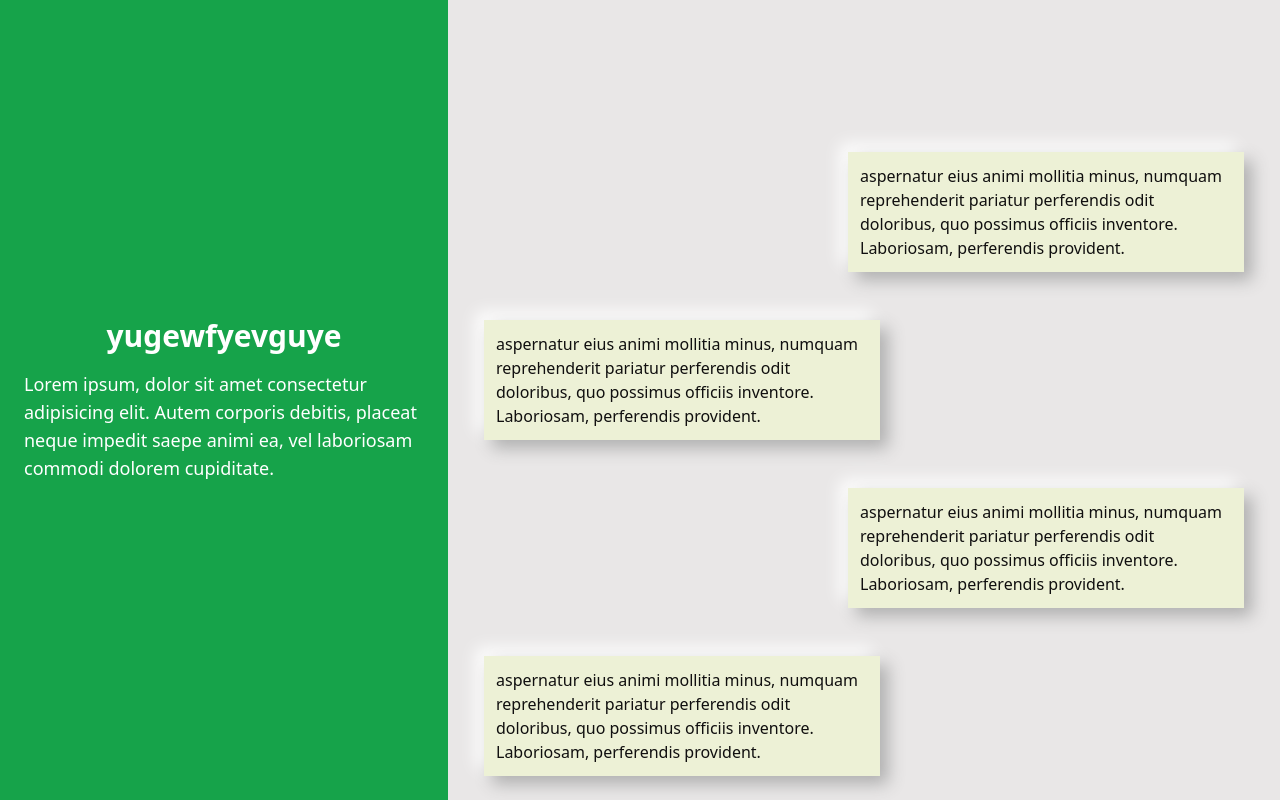
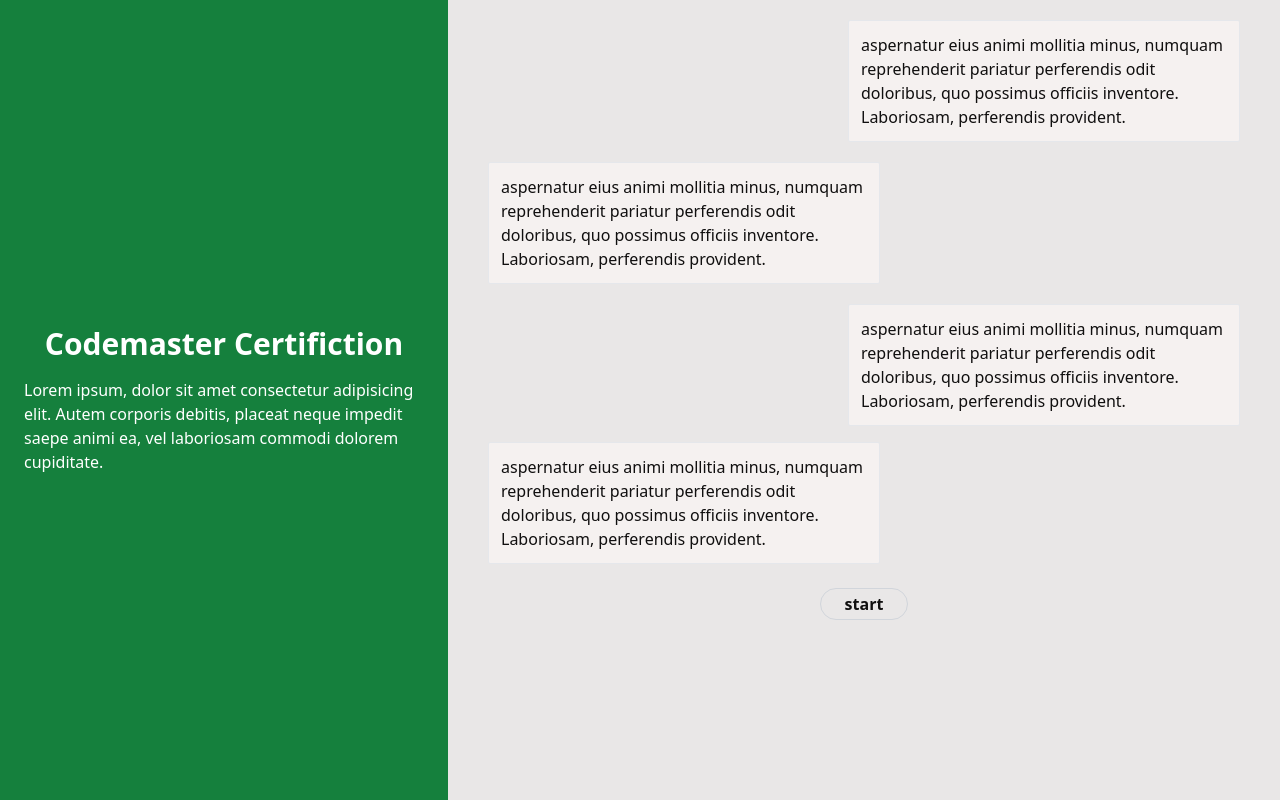
Before and after one commit to YashMulik2005/code_master_frontend, a React (Vite) app: page /certificate/rule/1 in a window 1280 px wide. Built offline with nearby package versions, Linux system fonts and the light colour scheme.

Commit message:
skeletons done

```diff
--- a/src/certificate/Certificate.jsx
+++ b/src/certificate/Certificate.jsx
@@ -6,6 +6,7 @@ import { BarLoader } from 'react-spinners'
 import photo from '../assets/dashboard_bg.png'
 import { BiCodeAlt } from 'react-icons/bi'
 import { FaFreeCodeCamp } from 'react-icons/fa6'
+import CertificateSketeon from './CertificateSketeon';
 
 function Certificate() {
     const [data, setdata] = useState()
@@ -38,7 +39,7 @@ function Certificate() {
             <h1 className=' text-center text-2xl m-4 font-bold'>Certify for below courses</h1>
             <div className=' p-7 grid grid-cols-1 sm:grid-cols-2 md:grid-cols-3 lg:grid-cols-4 gap-5'>
                 {
-                    (loader ? <section className=' justify-center items-center'><BarLoader size={25} color='green' /></section> :
+                    (loader ? <section className=" flex"><CertificateSketeon /><CertificateSketeon /><CertificateSketeon /><CertificateSketeon /></section> :
                         data?.map((item, index) => {
                             return <div className={` hover:scale-110 transition-all ease-linear duration-200 relative p-3 flex justify-between items-center rounded-lg h-40 ${theme == "light" ? " bg-[#f5f1f0] border-[1px] " : "bg-[#0c131d] shadow-lg"} `} key={index}  >
                                 <section>
--- /dev/null
+++ b/src/certificate/CertificateSketeon.jsx
@@ -0,0 +1,26 @@
+import React from 'react'
+import Skeleton, { SkeletonTheme } from 'react-loading-skeleton'
+import 'react-loading-skeleton/dist/skeleton.css'
+import themehook from '../components/CodeContext'
+
+function CertificateSketeon() {
+    const { theme } = themehook()
+    return (
+        <div className=' mx-3'>
+            <SkeletonTheme baseColor='#e5e5e5' highlightColor='#cccccc'>
+                <div className={` ${theme == "light" ? "bg-[#f5f1f0]" : "bg-[#0c131d]"} flex w-[100%] h-40 rounded-md`}>
+                    <div className=' w-[50%] p-2 h-[100%] flex items-center justify-center '>
+                        <Skeleton width={100} height={110} />
+                    </div>
+                    <div className=' w-[50%] p-2 h-[100%] flex items-start justify-center flex-col '>
+                        <Skeleton width={20} circle />
+                        <Skeleton width={100} />
+                        <Skeleton width={60} />
+                    </div>
+                </div>
+            </SkeletonTheme>
+        </div>
+    )
+}
+
+export default CertificateSketeon
--- a/src/certificate/Dashboard.jsx
+++ b/src/certificate/Dashboard.jsx
@@ -71,7 +71,7 @@ function Dashboard() {
     console.log(id);
     return (
         <div className=' flex'>
-            <div className='hidden sm:w-[25%] h-[100vh] bg-green-600 text-white font-semibold sm:flex justify-center items-center p-4'>
+            <div className='hidden sm:w-[25%] h-[100vh] bg-green-700 text-white font-semibold sm:flex justify-center items-center p-4'>
                 <h1>Lorem ipsum dolor sit amet consectetur adipisicing elit. Officia, minima veniam at voluptates magni explicabo assumenda inventore porro expedita, esse id pariatur eaque quasi quo. Quae quod aperiam blanditiis? Aperiam!</h1>
             </div>
             <div className=' w-[100%] sm:w-[75%] h-[100vh]  relative bg-contain bg-center bg-no-repeat'>
@@ -96,7 +96,7 @@ function Dashboard() {
                             </thead>
                             {
                                 data?.map((item, index) => {
-                                    return <tr className=' hover:bg-[#edf1d6] border-b border-slate-500' key={index}>
+                                    return <tr className={` ${theme == "light" ? "hover:bg-[#f5f1f0]" : "hover:bg-[#0c131d]"} hover:border-b-0 border-b border-slate-500`} key={index}>
                                         <td className=' p-3 font-semibold text-left hover:text-black text-sm'>{index + 1}</td>
                                         <td className=' p-3 font-semibold text-left text-green-600'>{item.name}</td>
                                         <td className=' p-3 font-semibold text-left hover:text-black'>{item.topic}</td>
--- a/src/certificate/Rules.jsx
+++ b/src/certificate/Rules.jsx
@@ -52,60 +52,38 @@ function Rules() {
 
     return (
         <div className=' flex flex-col sm:flex-row'>
-            <div className={` w-[100%] sm:w-[35%] sm:h-[100vh] flex justify-center items-center p-4 flex-col bg-green-600  text-white`}>
-                <h1 className=' text-3xl font-bold m-2'>yugewfyevguye</h1>
-                <p className=' text-lg m-2'>Lorem ipsum, dolor sit amet consectetur adipisicing elit. Autem corporis debitis, placeat neque impedit saepe animi ea, vel laboriosam commodi dolorem cupiditate.</p>
+            <div className={` w-[100%] sm:w-[35%] sm:h-[100vh] flex justify-center items-center p-4 flex-col bg-green-700  text-white`}>
+                <h1 className=' text-3xl font-bold m-2'>Codemaster Certifiction</h1>
+                <p className=' text-md m-2'>Lorem ipsum, dolor sit amet consectetur adipisicing elit. Autem corporis debitis, placeat neque impedit saepe animi ea, vel laboriosam commodi dolorem cupiditate.</p>
             </div>
 
-            <div className=' w-[100%] sm:w-[65%] h-[100vh] p-2 sm:overflow-y-auto sm:py-32' >
-                <motion.div className=' flex justify-end px-3' ref={div1}
-                    variants={animateleft}
-                    initial="hidden"
-                    animate={isInView1 ? "visible" : "hidden"}
-                    transition={transition}>
-                    <section className={`w-[50%] p-3 m-4 my-6 ${theme == "light" ? "bg-[#edf1d6] shadow-[8px_8px_16px_#afafaf,-8px_-8px_16px_#ffffff]" : "bg-[#191919] shadow-lg"}  `}>
-                        <motion.p
-                            variants={animation}
-                            initial="hidden"
-                            animate={isInView1 ? "visible" : "hidden"}
-                            transition={transition2}
-                        >aspernatur eius animi mollitia minus, numquam reprehenderit pariatur perferendis odit doloribus, quo possimus officiis inventore. Laboriosam, perferendis provident.</motion.p>
+            <div className=' w-[100%] sm:w-[65%] h-[100vh] p-3 sm:overflow-y-auto' >
+                <motion.div className=' flex justify-end px-3' ref={div1}>
+                    <section className={`w-[50%] p-3 m-4 my-2 ${theme == "light" ? "bg-[#f5f1f0] border-[1px]" : "bg-[#0c131d]"} rounded-sm `}>
+                        <motion.p>aspernatur eius animi mollitia minus, numquam reprehenderit pariatur perferendis odit doloribus, quo possimus officiis inventore. Laboriosam, perferendis provident.</motion.p>
                     </section>
                 </motion.div>
 
-                <motion.div className=' flex justify-start px-3' ref={div2}
-                    variants={animateright}
-                    initial="hidden"
-                    animate={isInView2 ? "visible" : "hidden"}
-                    transition={transition}>
-                    <section className={`w-[50%] p-3 m-4 my-6 ${theme == "light" ? "bg-[#edf1d6] shadow-[8px_8px_16px_#afafaf,-8px_-8px_16px_#ffffff]" : "bg-[#191919] shadow-lg"}  `}>
+                <motion.div className=' flex justify-start px-3' ref={div2}>
+                    <section className={`w-[50%] p-3 m-4 my-3 ${theme == "light" ? "bg-[#f5f1f0] border-[1px]" : "bg-[#0c131d]"} rounded-sm `}>
                         <p>aspernatur eius animi mollitia minus, numquam reprehenderit pariatur perferendis odit doloribus, quo possimus officiis inventore. Laboriosam, perferendis provident.</p>
                     </section>
                 </motion.div>
 
-                <motion.div className=' flex justify-end px-3' ref={div3}
-                    variants={animateleft}
-                    initial="hidden"
-                    animate={isInView3 ? "visible" : "hidden"}
-                    transition={transition}
-                >
-                    <section className={`w-[50%] p-3 m-4 my-6 ${theme == "light" ? "bg-[#edf1d6] shadow-[8px_8px_16px_#afafaf,-8px_-8px_16px_#ffffff]" : "bg-[#191919] shadow-lg"}  `}>
+                <motion.div className=' flex justify-end px-3' ref={div3}>
+                    <section className={`w-[50%] p-3 m-4 my-2 ${theme == "light" ? "bg-[#f5f1f0] border-[1px]" : "bg-[#0c131d]"} rounded-sm `}>
                         <p>aspernatur eius animi mollitia minus, numquam reprehenderit pariatur perferendis odit doloribus, quo possimus officiis inventore. Laboriosam, perferendis provident.</p>
                     </section>
                 </motion.div>
 
-                <motion.div className=' flex justify-start px-3' ref={div4}
-                    variants={animateright}
-                    initial="hidden"
-                    animate={isInView4 ? "visible" : "hidden"}
-                    transition={transition}
-                >
-                    <section className={`w-[50%] p-3 m-4 my-6 ${theme == "light" ? "bg-[#edf1d6] shadow-[8px_8px_16px_#afafaf,-8px_-8px_16px_#ffffff]" : "bg-[#191919] shadow-lg"}  `}>
+                <motion.div className=' flex justify-start px-3' ref={div4}>
+
+                    <section className={`w-[50%] p-3 m-4 my-2 ${theme == "light" ? "bg-[#f5f1f0] border-[1px]" : "bg-[#0c131d]"} rounded-sm `}>
                         <p>aspernatur eius animi mollitia minus, numquam reprehenderit pariatur perferendis odit doloribus, quo possimus officiis inventore. Laboriosam, perferendis provident.</p>
                     </section>
                 </motion.div>
                 <section className=' flex justify-center'>
-                    <button className=' bg-green-600 text-white px-7 py-1 rounded-3xl font-semibold my-4 '><Link to={`/certificate/dashboard/${id}`}> start </Link></button>
+                    <button className=' border-[1px] hover:bg-green-600 hover:text-white hover:border-none px-6 py-[3px] border-gray-300 rounded-3xl font-semibold my-4 '><Link to={`/certificate/dashboard/${id}`}> start </Link></button>
                 </section>
             </div>
         </div>
--- a/src/course/Course.jsx
+++ b/src/course/Course.jsx
@@ -5,6 +5,7 @@ import bg from '../assets/home_bg.gif'
 import { BarLoader } from 'react-spinners'
 import { Link } from 'react-router-dom'
 import { BiCodeAlt } from 'react-icons/bi'
+import CouseSkeleton from './CouseSkeleton'
 
 function Course() {
     const { contextusername, theme } = themehook()
@@ -40,7 +41,9 @@ function Course() {
                     </ul>
                     <h1 className=' font-bold text-green-500 text-2xl'>All courses of code-master are free to enrole.</h1>
                 </section>
-                {(loder ? <section><BarLoader size={25} color='green' /></section> :
+                {(loder ? <section className=' grid grid-cols-1 w-[100%] md:grid-cols-2 md:w-2/3 gap-3 mt-2 sm:mt-0 max-[768px]:place-items-center'>
+                    <CouseSkeleton /><CouseSkeleton /><CouseSkeleton /><CouseSkeleton />
+                </section> :
                     <div className=' grid grid-cols-1 w-[100%] md:grid-cols-2 md:w-2/3 gap-3 mt-2 sm:mt-0 max-[768px]:place-items-center'>
                         {
                             data?.map((item, index) => {
--- a/src/course/Coursetopic.jsx
+++ b/src/course/Coursetopic.jsx
@@ -12,7 +12,7 @@ import 'react-toastify/dist/ReactToastify.css';
 function Coursetopic() {
     const { id } = useParams()
     console.log(id);
-    const { contextusername, logedin, settopic_id, setcourse_id, setnavbar } = themehook()
+    const { contextusername, logedin, settopic_id, setcourse_id, setnavbar, theme } = themehook()
     const navigate = useNavigate()
     const [data, setdata] = useState([])
     const [track, settrack] = useState({})
@@ -119,24 +119,24 @@ function Coursetopic() {
     }, [enroll, contextusername])
 
     return (
-        <div onClick={handlenav}>
+        <div onClick={handlenav} className=' min-h-[95vh]'>
             {(loader ? <section className=" flex justify-center h-[75vh] items-center" ><BarLoader size={50} color='green' /></section> :
-                <div>
-                    <div className=' flex p-2 min-[760px]:h-[28vh] justify-center shadow-lg'>
-                        <div className=' hidden  sm:block w-1/3'>
-                            <img src={photo} alt="" className=' w-[100%] h-[100%] ' />
+                <div className="">
+                    <div className={` ${theme == "light" ? "bg-[#f5f1f0]" : "bg-[#0c131d]"} flex p-2 min-[760px]:h-[32vh] justify-center items-center shadow-lg`}>
+                        <div className=' hidden  sm:flex w-[25%] h-[100%] pt-3'>
+                            <img src={photo} alt="" className=' w-[100%] h-[90%] ' />
                         </div>
 
 
-                        <div className='w-[100%] sm:w-[65%] sm:p-2' >
+                        <div className='w-[100%] sm:w-[75%] sm:p-2' >
                             <h1 className='text-xl sm:text-3xl text-green-600 font-bold'>{data.name}</h1>
-                            <p className=' text-sm sm:text-md lg:text-lg font-semibold'>{data.description}</p>
+                            <p className=' text-md font-semibold'>{data.description}</p>
                             <h1 className=' font-bold'>modules:{data.modules}</h1>
                             {
 
-                                (Object.keys(topictrack).length == data.modules ? <button className=' bg-green-600 m-2 px-5 py-1 text-white rounded-3xl font-bold'>Complete</button> :
+                                (Object.keys(topictrack).length == data.modules ? <button className={`${theme == "light" ? "bg-[#ffffff]" : "bg-[#1c232b]"} m-2 ml-0 px-4 py-[6px] rounded-md font-semibold`}>Complete</button> :
                                     (
-                                        (data?._id == track[data._id] ? <button className={` border-b-2 border-green-500 py-[2px] px-3 hover:border-black hover:bg-green-500 hover:text-white font-semibold m-2`}>continue</button> : <button onClick={handleenroll} className={` bg-green-600 text-white py-1 px-5 rounded-xl hover:bg-green-800 font-semibold m-2 `} >Enroll for free</button>)
+                                        (data?._id == track[data._id] ? <button className={`  py-[4px] px-3 bg-green-600 rounded-3xl text-white font-semibold m-2 ml-0`}>continue</button> : <button onClick={handleenroll} className={` border-[1px] py-[6px] px-5 rounded-3xl hover:bg-green-600 hover:text-white hover:border-none font-semibold m-2 ml-0 `} >Enroll for free</button>)
                                     )
                                 )
                             }
@@ -155,7 +155,7 @@ function Coursetopic() {
                             </thead>
                             {
                                 topic?.map((item, index) => {
-                                    return <tr className=' hover:bg-[#edf1d6] border-b border-slate-500' key={index}>
+                                    return <tr className={` ${theme == "light" ? "hover:bg-[#f5f1f0]" : "hover:bg-[#0c131d]"}  hover:border-b-0 border-b border-slate-500`} key={index}>
                                         <td className=' p-3 font-semibold text-left text-sm sm:text-md'>{index + 1}</td>
                                         <td className=' p-3 font-semibold text-left text-green-600  text-sm sm:text-md'>{item.name1}</td>
                                         <td className=' p-3 font-semibold text-left  text-sm sm:text-md'>{item.name2}</td>
@@ -179,7 +179,7 @@ function Coursetopic() {
                                                     setcourse_id(id)
                                                     navigate("/course/topic")
                                                 }
-                                            }}><buttton className=" font-bold">Start</buttton> <AiFillCaretRight size={20} className=' mx-1 text-blue-600' /> </section>)}</td>
+                                            }}><buttton className=" font-bold">Start</buttton> <AiFillCaretRight size={20} className=' mx-1 text-green-600' /> </section>)}</td>
                                     </tr>
                                 })
                             }
--- /dev/null
+++ b/src/course/CouseSkeleton.jsx
@@ -0,0 +1,27 @@
+import React from 'react'
+import Skeleton, { SkeletonTheme } from 'react-loading-skeleton'
+import 'react-loading-skeleton/dist/skeleton.css'
+import themehook from '../components/CodeContext'
+
+function CouseSkeleton() {
+    const { theme } = themehook()
+    return (
+        <div className={` ${theme == "light" ? "bg-[#f5f1f0]" : "bg-[#0c131d]"} w-[100%] p-2 rounded-md `}>
+            <SkeletonTheme baseColor='#e5e5e5' highlightColor='#cccccc'>
+                <div className=" w-[100%] ">
+                    <section className=' flex justify-between'>
+                        <Skeleton width={25} height={25} circle />
+                        <Skeleton width={50} />
+                    </section>
+                    <Skeleton width={70} />
+                    <Skeleton width={210} />
+                    <Skeleton width={210} />
+                    <Skeleton width={210} />
+                    <Skeleton width={60} />
+                </div>
+            </SkeletonTheme>
+        </div>
+    )
+}
+
+export default CouseSkeleton
--- a/src/course/Topicdata.jsx
+++ b/src/course/Topicdata.jsx
@@ -2,9 +2,11 @@ import React, { useEffect, useState } from 'react'
 import themehook from '../components/CodeContext'
 import axios from 'axios'
 import { Link } from "react-router-dom"
+import { FaFreeCodeCamp } from 'react-icons/fa6'
+import { MdDarkMode, MdOutlineLightMode } from 'react-icons/md'
 
 function Topicdata() {
-    const { topic_id, theme, course_id, contextusername, setnavbar } = themehook()
+    const { topic_id, theme, course_id, contextusername, setnavbar, settheme } = themehook()
     // console.log(topic_id)
     const [data, setdata] = useState([])
     const [question1, setquestion1] = useState("")
@@ -18,6 +20,15 @@ function Topicdata() {
 
     const handlenav = () => {
         setnavbar(false)
+    }
+
+    const handletheme = () => {
+        if (theme == "light") {
+            settheme("dark")
+        }
+        else {
+            settheme("light")
+        }
     }
 
     const getdata = async () => {
@@ -102,6 +113,24 @@ function Topicdata() {
                     <button className={` ${ansstatus ? "" : "hidden"} bg-green-600 py-1 px-4 rounded-xl text-white font-semibold `}><Link to={`/course/${course_id}`}>Next Module</Link></button>
                 </form>
             </dialog>
+            <div className=' mx-[-80px] p-2 px-4 flex justify-between items-center shadow-md'>
+                <section>
+                    <section className=' flex items-center justify-center'>
+                        <h1 className={` ${theme == "dark" ? "text-white" : ""} font-bold text-lg `}>Code</h1>
+                        <section>
+                            <FaFreeCodeCamp size={35} className={` ${theme == "light" ? "text-green-700" : "text-green-500"} mx-[2px] font-bold  `} />
+                        </section>
+                        <h1 className={` ${theme == "dark" ? "text-white" : ""} font-bold text-lg `}>Master</h1>
+                    </section>
+                    {/* <section className=' flex  items-center justify-center mt-[-7px]'>
+                        <hr className={` ${theme == "light" ? "border-black" : "border-white"} w-8 border-t-2  `} />
+                        <h1 className={` ${theme == "light" ? "text-green-700" : "text-green-500"} text-[12px] mx-[2px] font-semibold`}>learn with fun</h1>
+                        <hr className={` ${theme == "light" ? "border-black" : "border-white"} w-8 border-t-2  `} />
+                    </section> */}
+                </section>
+                <section className=' cursor-pointer' onClick={handletheme}>{theme == 'light' ? <MdDarkMode size={27} /> : <MdOutlineLightMode size={27} />}
+                </section>
+            </div>
 
             <div className='p-3 sm:p-5'>
                 <h1 className='text-xl sm:text-3xl font-bold text-green-600 my-2'>{data.name1}</h1>
@@ -111,27 +140,27 @@ function Topicdata() {
                 <div >
                     {/* {("kayword variable_name = value;" == item.syntax ? console.log("yes") : console.log("no"))} */}
                     <h1 className=' text-lg text-green-600 font-bold my-2'>Syntex</h1>
-                    <pre className=' p-4 bg-gray-900 text-white my-3 rounded-md'>{data.syntax}</pre>
+                    <pre className={` ${theme == "light" ? "bg-[#f5f1f0]" : "bg-[#0c131d]"} p-4  my-3 rounded-md`}>{data.syntax}</pre>
                 </div>
                 <div className=' relative'>
                     <button className=' absolute right-4 top-2'>copy</button>
                     <h1 className=' text-lg text-green-600 font-bold my-2'>Example</h1>
-                    <pre className=' p-4 bg-gray-900 text-white my-3 rounded-md'>{data.example}</pre>
+                    <pre className={` ${theme == "light" ? "bg-[#f5f1f0]" : "bg-[#0c131d]"} p-4 my-3 rounded-md`}>{data.example}</pre>
                 </div>
-                <div className={` ${theme == "light" ? "bg-[#edf1d6]" : " bg-gray-950"} text-lg font-semibold my-5 rounded-md p-5`}>
+                <div className={` ${theme == "light" ? "bg-[#f5f1f0]" : " bg-[#0c131d]"} text-lg font-semibold my-5 rounded-md p-5`}>
                     <h1 className=' text-center text-2xl my-4 text-green-600'>Answers following questions to complete module.</h1>
                     <form className=' p-3'>
                         <label className=' my-2 text-md'>Question 1: {data.question1}</label><br />
-                        <input type='text' className={` ${border1 ? " shadow-md shadow-red-700" : "border-0"} w-[100%] p-2 px-4 rounded outline-none my-3`} value={question1} onChange={(e) => {
+                        <input type='text' className={` ${border1 ? "border-2 border-red-800" : "border-0"} w-[100%] p-2 px-4 rounded outline-none my-3`} value={question1} onChange={(e) => {
                             setquestion1(e.target.value)
                             setborder1(false)
                         }}></input><br />
                         <label className=' my-2 text-md'>Question 2: {data.question2}</label><br />
-                        <input type='text' className={` ${border2 ? "shadow-md shadow-red-700" : "border-0"} w-[100%] p-2 px-4 rounded outline-none my-3`} value={question2} onChange={(e) => {
+                        <input type='text' className={` ${border2 ? "border-2 border-red-800" : "border-0"} w-[100%] p-2 px-4 rounded outline-none my-3`} value={question2} onChange={(e) => {
                             setquestion2(e.target.value)
                             setborder2(false)
                         }}></input>
-                        <input type='submit' className=' bg-green-600 text-white py-1 px-5 rounded-3xl' onClick={handlesubmit} />
+                        <input type='submit' className=' border-[1px] border-gray-400 py-[2px] px-5 rounded-3xl text-md hover:bg-green-600 hover:text-white hover:border-none' onClick={handlesubmit} />
                     </form>
                 </div>
             </div>
```
Also changed, not shown: src/components/Profile.jsx (+5 -2 lines).
